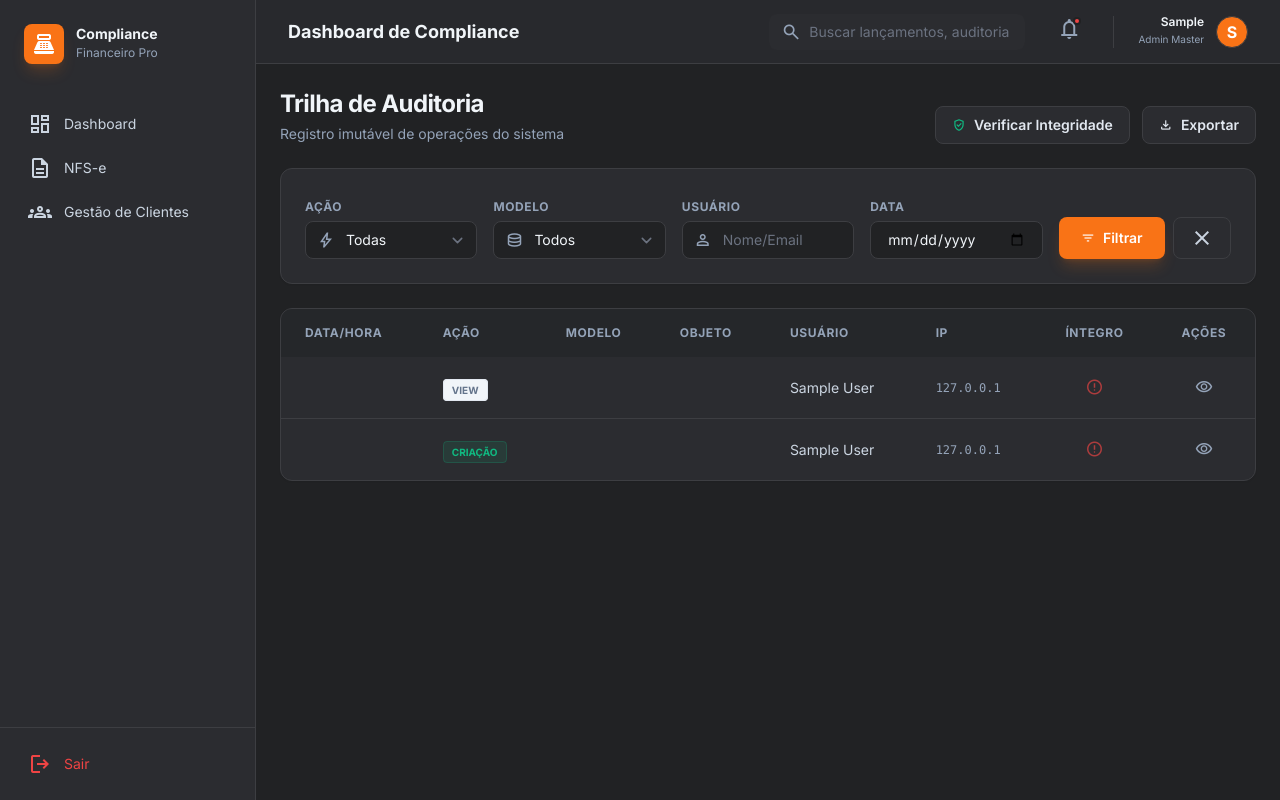
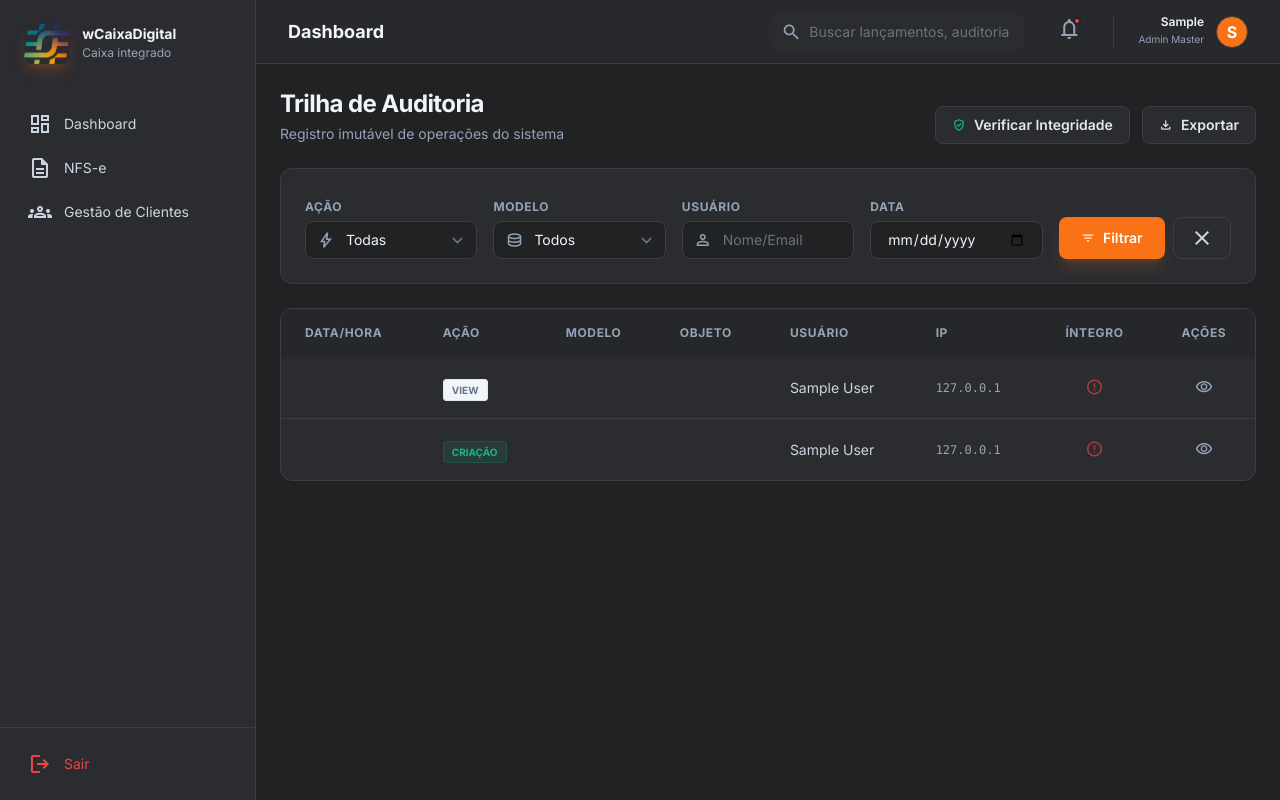
Before and after one commit to rodrigopoli192/wCaixaDigital, a Django app: page /auditoria/ in a window 1280 px wide. Run offline with Django 5.2, Linux system fonts and the light colour scheme; the visitor is signed in with stand-in values (Sample User, id 1); data comes from the database, SQL or seed files in the repository; data that the repository does not hold is empty; parts of the project's set-up code (start-up, migrations or seed data) failed here and were passed over; some libraries are stand-ins or nearby versions.

Commit message:
Update branding, sidebar logo and htmx form
Replace 'Compliance' branding with 'wCaixaDigital': add static logo image and load static in base_dark.html, swap the sidebar icon for the new image, and update page titles in base_dark.html and DashboardView. Improve settings form behavior by replacing the Alpine requestSubmit hook with an HTMX after-request handler that reloads on success. Also add padding and full-width wrapper to the settings page layout.

```diff
--- a/caixa_nfse/core/views.py
+++ b/caixa_nfse/core/views.py
@@ -191,7 +191,7 @@ class DashboardView(LoginRequiredMixin, TemplateView):
             )
 
         return {
-            "page_title": "Dashboard de Compliance",
+            "page_title": "Dashboard",
             "is_admin": True,
             "caixas_abertos": caixas_abertos,
             "caixas_fechados": caixas_fechados,
--- a/templates/base_dark.html
+++ b/templates/base_dark.html
@@ -1,3 +1,4 @@
+{% load static %}
 <!DOCTYPE html>
 <html class="dark" lang="pt-BR">
 <head>
@@ -61,12 +62,10 @@
     <!-- Sidebar -->
     <aside class="w-64 border-r border-slate-200 dark:border-border-dark flex flex-col bg-white dark:bg-surface-dark fixed h-full z-20">
         <div class="p-6 flex items-center gap-3">
-            <div class="bg-primary size-10 rounded-lg flex items-center justify-center text-white shadow-lg shadow-primary/20">
-                <span class="material-symbols-outlined">point_of_sale</span>
-            </div>
+            <img src="{% static 'img/simbolo-degrade@4x-8.png' %}" alt="wCaixaDigital" class="h-10 w-auto rounded-lg shadow-lg shadow-primary/20">
             <div>
-                <h1 class="text-sm font-bold leading-none">Compliance</h1>
-                <p class="text-xs text-slate-500 dark:text-slate-400 mt-1">Financeiro Pro</p>
+                <h1 class="text-sm font-bold leading-none">wCaixaDigital</h1>
+                <p class="text-xs text-slate-500 dark:text-slate-400 mt-1">Caixa integrado</p>
             </div>
         </div>
 
@@ -142,7 +141,7 @@
         <!-- Header -->
         <header class="h-16 border-b border-slate-200 dark:border-border-dark flex items-center justify-between px-8 bg-white/80 dark:bg-surface-dark/80 backdrop-blur-md sticky top-0 z-10">
             <div class="flex items-center gap-4">
-                <h2 class="text-lg font-bold">{% block page_title %}Dashboard de Compliance{% endblock %}</h2>
+                <h2 class="text-lg font-bold">{% block page_title %}Dashboard{% endblock %}</h2>
             </div>
 
             <div class="flex items-center gap-6">
--- a/templates/core/partials/settings_user_form.html
+++ b/templates/core/partials/settings_user_form.html
@@ -14,7 +14,7 @@
                     {% endif %}
                     hx-swap="none"
                     class="flex flex-col h-full"
-                    @submit.prevent="$el.requestSubmit().then(() => { location.reload() })"
+                    @htmx:after-request="if($event.detail.successful) location.reload()"
                 >
                     {% csrf_token %}
 
--- a/templates/core/settings.html
+++ b/templates/core/settings.html
@@ -1,7 +1,7 @@
 {% extends "base_dark.html" %}
 
 {% block content %}
-<div class="space-y-6" x-data="{ activeTab: 'users' }">
+<div class="p-6 w-full space-y-6" x-data="{ activeTab: 'users' }">
     <!-- Header -->
     <div class="flex items-center justify-between">
         <div>
```
Also changed, not shown: static/img/simbolo-degrade@4x-8.png (added).
